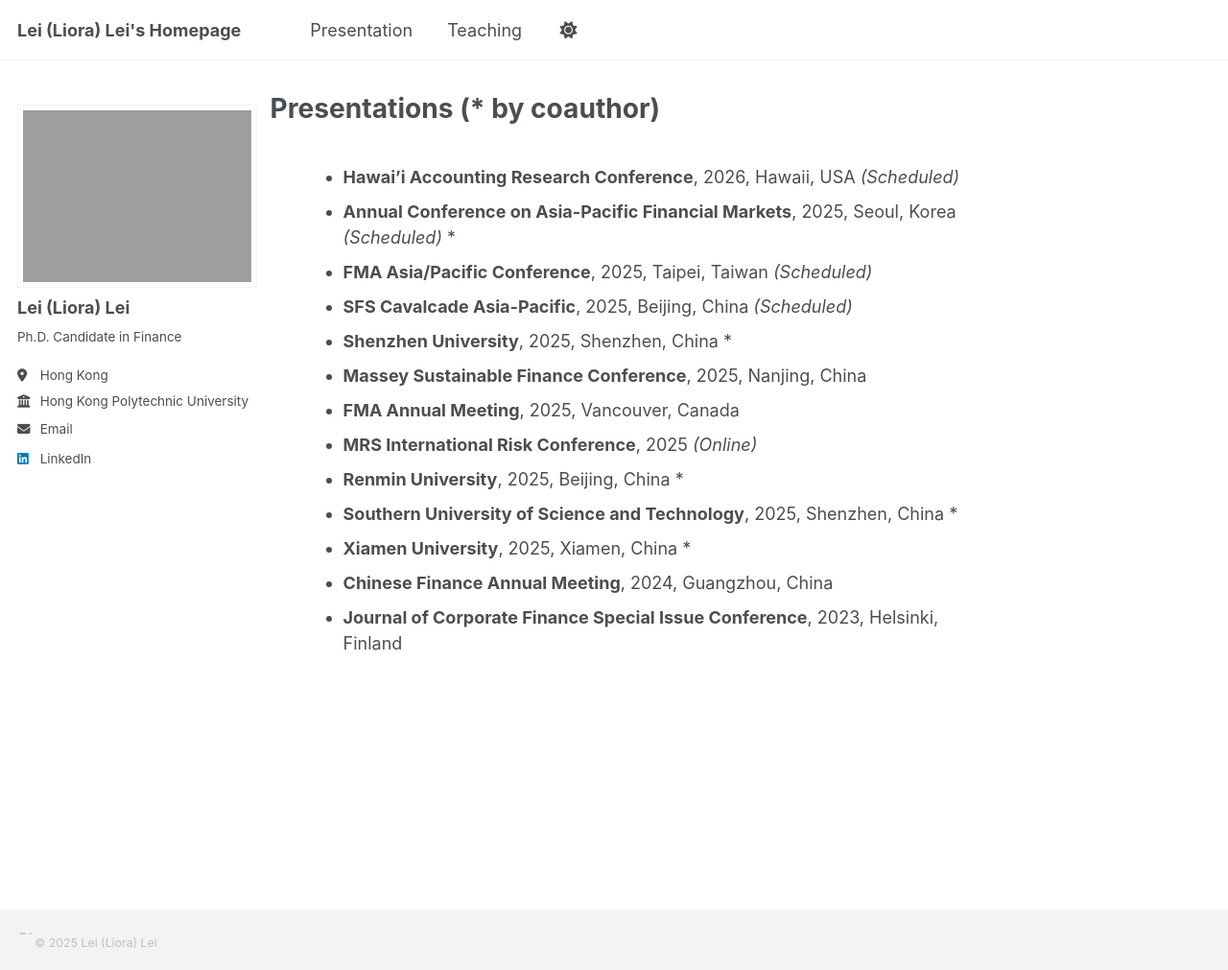
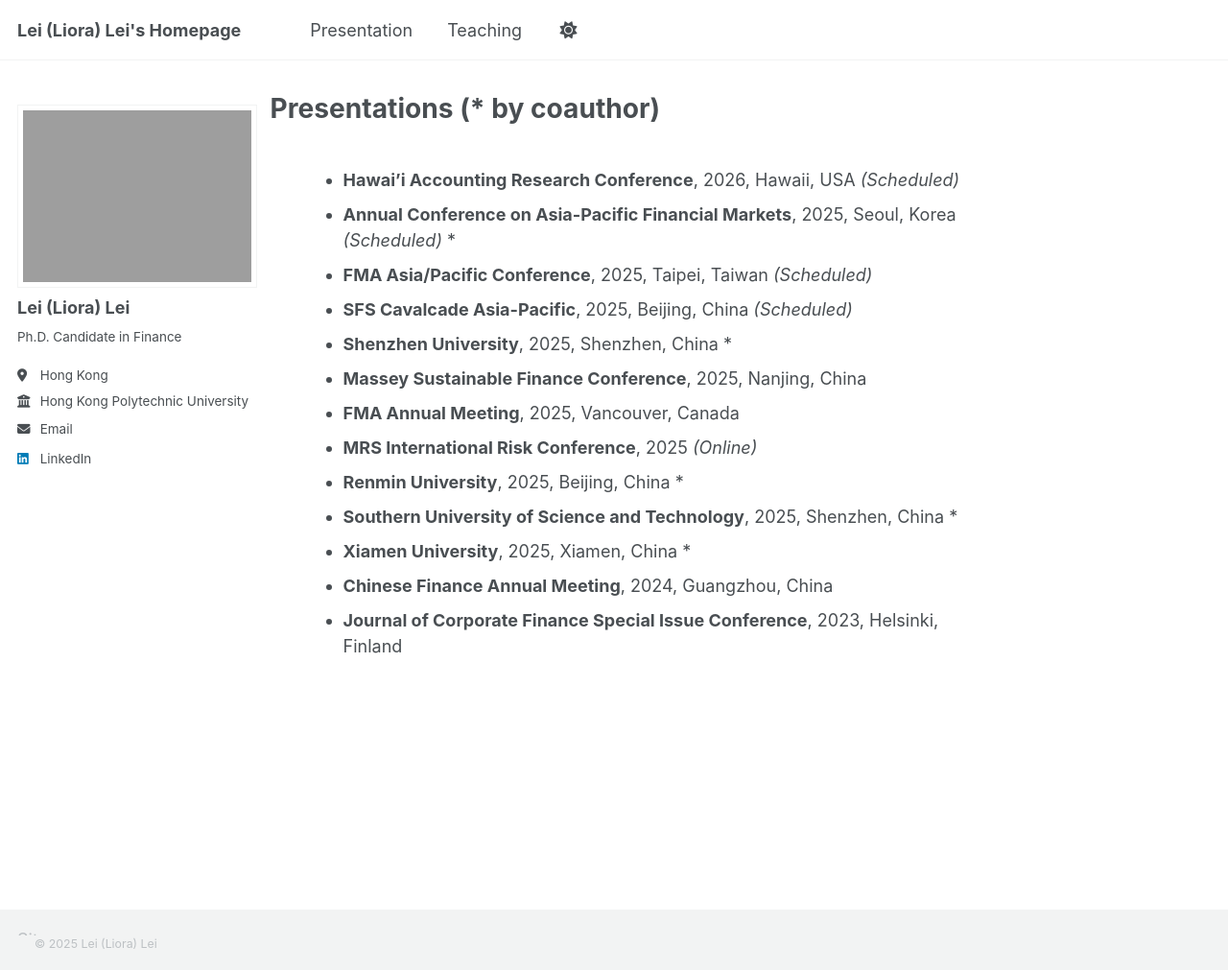
Before and after one commit to Liora-Lei/Lei-Lei, a Jekyll site: the page built from presentation.md, in a window 1280 px wide and 1011 px high. Shown: the whole window at 96% size. Built offline with Jekyll 4.4.1, drawn with Linux system fonts in a browser that asks for light colours; a script that is not in the unit is left out.

Commit message:
Update presentation.md

```diff
--- a/presentation.md
+++ b/presentation.md
@@ -5,7 +5,7 @@ permalink: /presentation/
 author_profile: true
 hide_meta: true
 ---
-<div style="margin-top: 30px;"></div>
+<div style="margin-top: 33px;"></div>
 
 - **Hawai'i Accounting Research Conference**, 2026, Hawaii, USA *(Scheduled)*
 - **Annual Conference on Asia-Pacific Financial Markets**, 2025, Seoul, Korea *(Scheduled)* *
```
